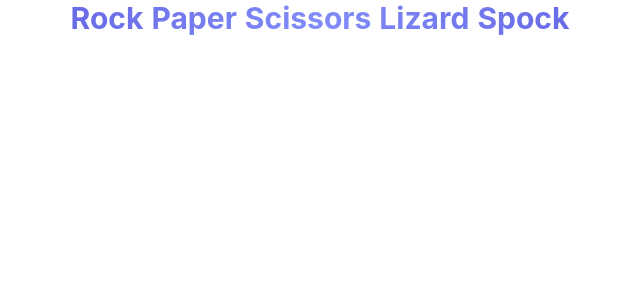
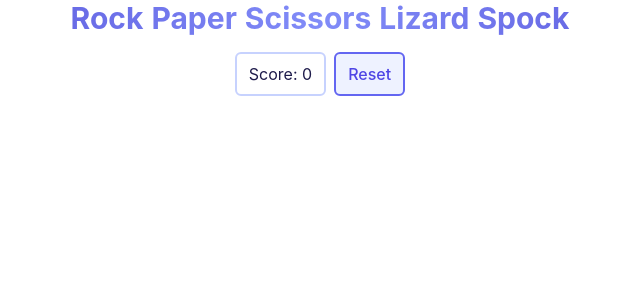
Before and after one commit to JustOxxy/billups, a React (Vite) app: page / in a window 1280 px wide. Shown: the top 300 px of the page, without its empty margins (320-960 px from the left). Built offline with nearby package versions, Linux system fonts and the light colour scheme; no server answers.

Commit message:
Add score board

```diff
--- /dev/null
+++ b/src/components/Button.tsx
@@ -0,0 +1,12 @@
+import { ComponentProps } from 'react';
+
+interface ButtonProps extends ComponentProps<'button'> {}
+
+export const Button: React.FC<ButtonProps> = (props) => {
+  return (
+    <button
+      className="inline-flex items-center justify-center rounded-md border-2 border-indigo-500 bg-indigo-50 px-3 py-2 font-medium text-indigo-600 transition-colors hover:bg-indigo-100"
+      {...props}
+    />
+  );
+};
--- a/src/components/Game.tsx
+++ b/src/components/Game.tsx
@@ -2,13 +2,19 @@ import { ScoreBoard } from './ScoreBoard';
 import { useFetchChoicesQuery } from '../services/api';
 import { RecentResultsBoard } from './RecentResultsBoard';
 import { GameBoard } from './GameBoard';
+import { useState } from 'react';
 
 export const Game = () => {
+  const [score, setScore] = useState(0);
   const { data: choices, isLoading, isError, isSuccess } = useFetchChoicesQuery();
+
+  const handleResetScore = () => {
+    setScore(0);
+  };
 
   return (
     <>
-      <ScoreBoard />
+      <ScoreBoard score={score} resetScore={handleResetScore} />
       <GameBoard />
       <RecentResultsBoard />
     </>
--- a/src/components/ScoreBoard.tsx
+++ b/src/components/ScoreBoard.tsx
@@ -1 +1,18 @@
-export const ScoreBoard = () => {};
+import { Button } from './Button';
+
+interface ScoreBoardProps {
+  score: number;
+  resetScore: () => void;
+}
+
+export const ScoreBoard: React.FC<ScoreBoardProps> = ({ score, resetScore }) => {
+  return (
+    <div className="flex items-center justify-center gap-2">
+      <div className="flex items-center gap-2 rounded-md border-2 border-indigo-200 px-3 py-2 text-indigo-950">
+        <span>Score: {score}</span>
+      </div>
+
+      <Button onClick={resetScore}>Reset</Button>
+    </div>
+  );
+};
```
